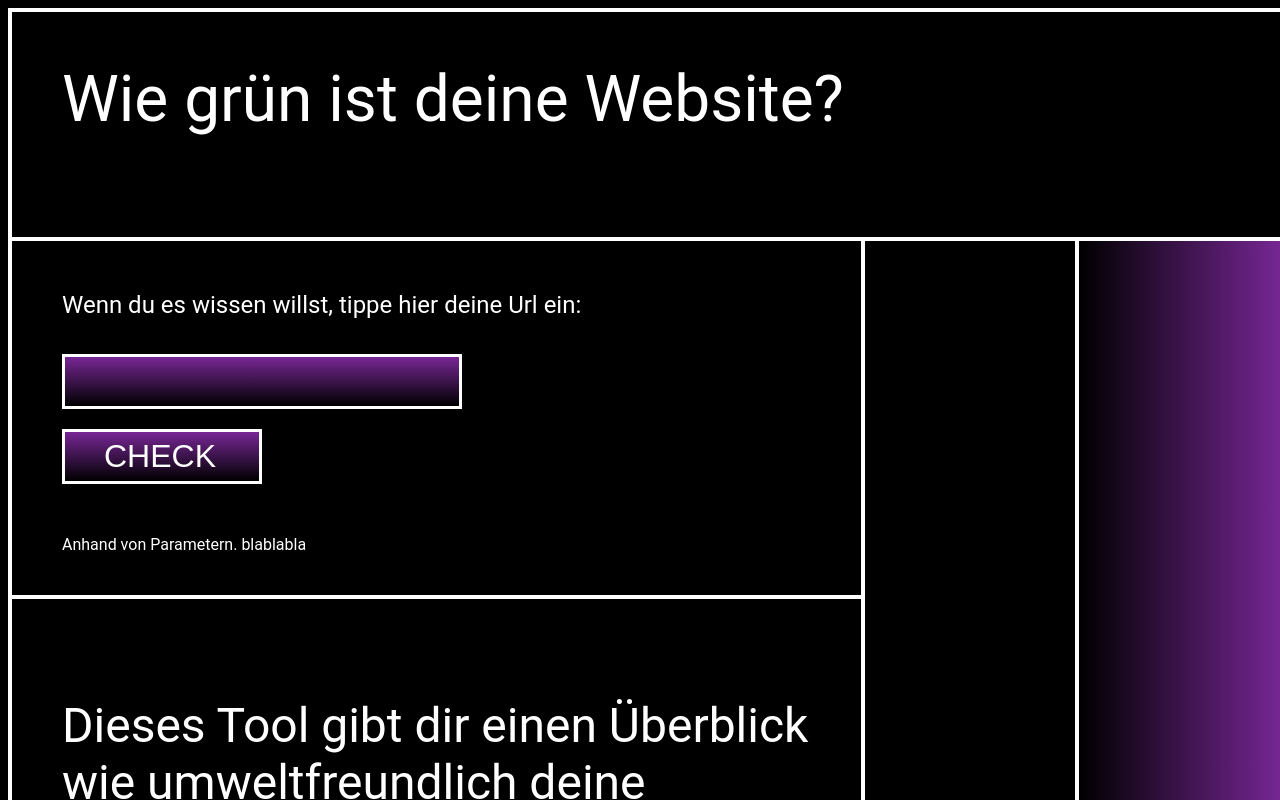
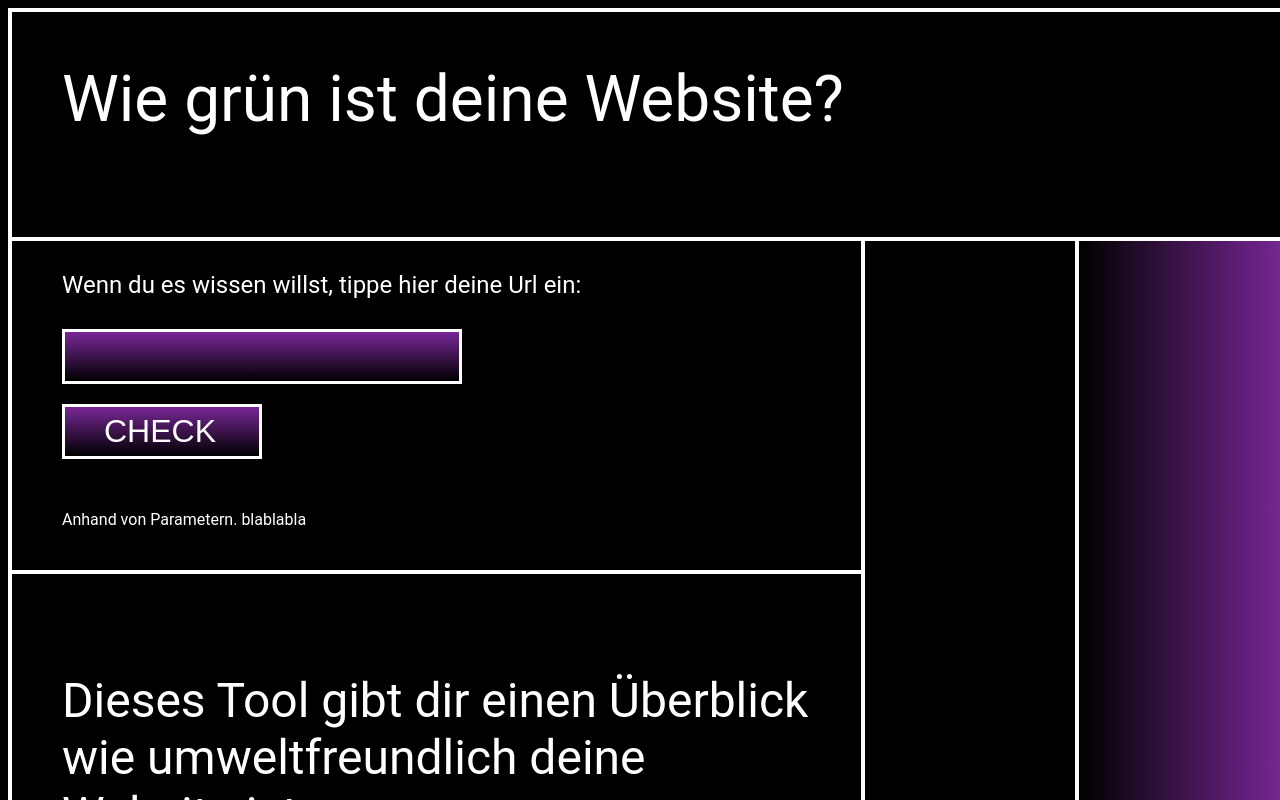
Before and after one commit to Carolin-Weitkamp/capstone-project, a Next.js app: page / in a window 1280 px wide. Shown: the top 800 px of the page. Built offline with nearby package versions, Linux system fonts and the light colour scheme.

Commit message:
change padding

```diff
--- a/components/BackgroundGrid/BackgroundGrid.js
+++ b/components/BackgroundGrid/BackgroundGrid.js
@@ -63,7 +63,7 @@ const Area2 = styled.div`
   }
   @media screen and (min-width: 700px) {
     > div {
-      padding: 50px 50px 25px 50px;
+      padding: 30px 50px 20px 50px;
       font-size: 1.5rem;
     }
   }
```
